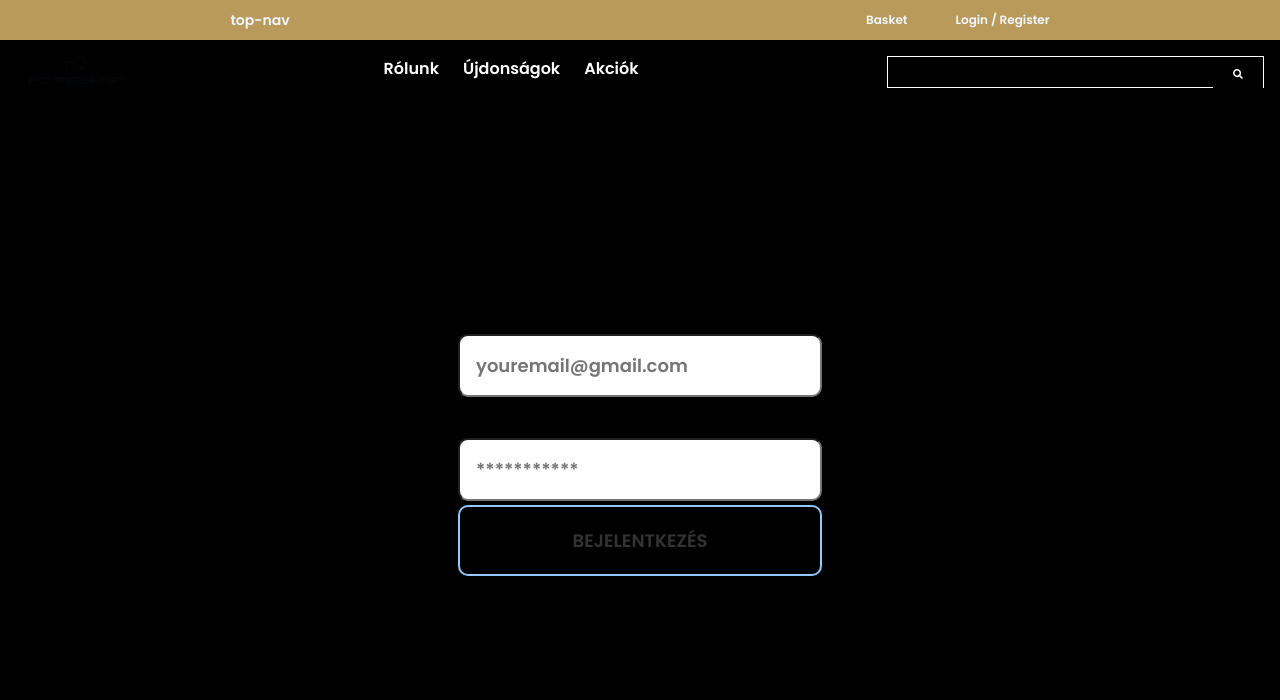
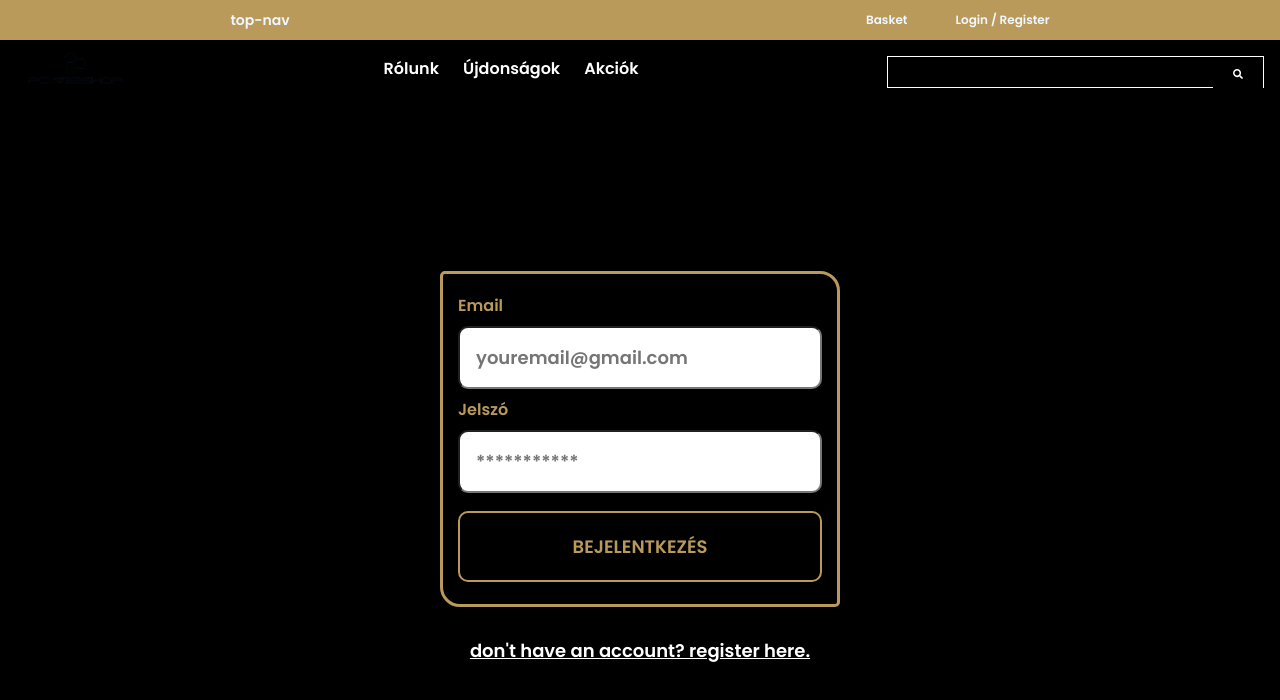
Before and after one commit to SzigetvariMark/pcweb, a React (Vite) app in the folder webshop/: page /login in a window 1280 px wide. Shown: the top 700 px of the page. Built offline with nearby package versions, Linux system fonts and the light colour scheme.

Commit message:
change styling on login and register

```diff
--- a/webshop/src/pages/components/register_login/Register_Login.css
+++ b/webshop/src/pages/components/register_login/Register_Login.css
@@ -8,7 +8,7 @@
 label {
     text-align: left;
     padding: 0.25rem 0;
-    color: black;
+    color: #ba9a5b;
 }
 
 input {
@@ -16,14 +16,14 @@ input {
     margin: 0.25rem 0;
     padding: 1rem;
     border-radius: 10px;
-    color: black;
+    color: #ba9a5b;
 }
 
 button {
     font-size: 18px;
     text-transform: uppercase;
     border: none;
-    color: #333;
+    color: #ba9a5b;
     padding: 20px;
     border-radius: 10px;
     cursor: pointer;
@@ -32,21 +32,23 @@ button {
 .login-button,
 .register-button {
     background: transparent;
-    border: 2px solid #91C9FF;
+    border: 2px solid #ba9a5b;
     outline: none;
     transition: 0.5s ease-in-out;
+    margin-top: 14px;
 }
 
 .login-button:hover,
 .register-button:hover {
-    background-color: #91C9FF;
+    background-color: #ba9a5b;
+    color: white;
 }
 
 .link-button {
     text-transform: lowercase;
     background: none;
     background-color: none;
-    color: black;
+    color: white;
     text-decoration: underline;
     cursor: pointer;
     transition: 0.5s ease-in-out;
@@ -57,18 +59,18 @@ button {
 }
 
 .register-form {
-    height: 26rem;
+    height: 27rem;
     width: 25rem;
-    border: 3px black solid;
+    border: 3px #ba9a5b solid;
     padding: 15px;
     margin: 10px;
     border-radius: 20px 5px 20px;
 }
 
 .login-form {
-    height: 20rem;
+    height: 21rem;
     width: 25rem;
-    border: 3px black solid;
+    border: 3px #ba9a5b solid;
     padding: 15px;
     margin: 10px;
     border-radius: 5px 20px 5px;
```
